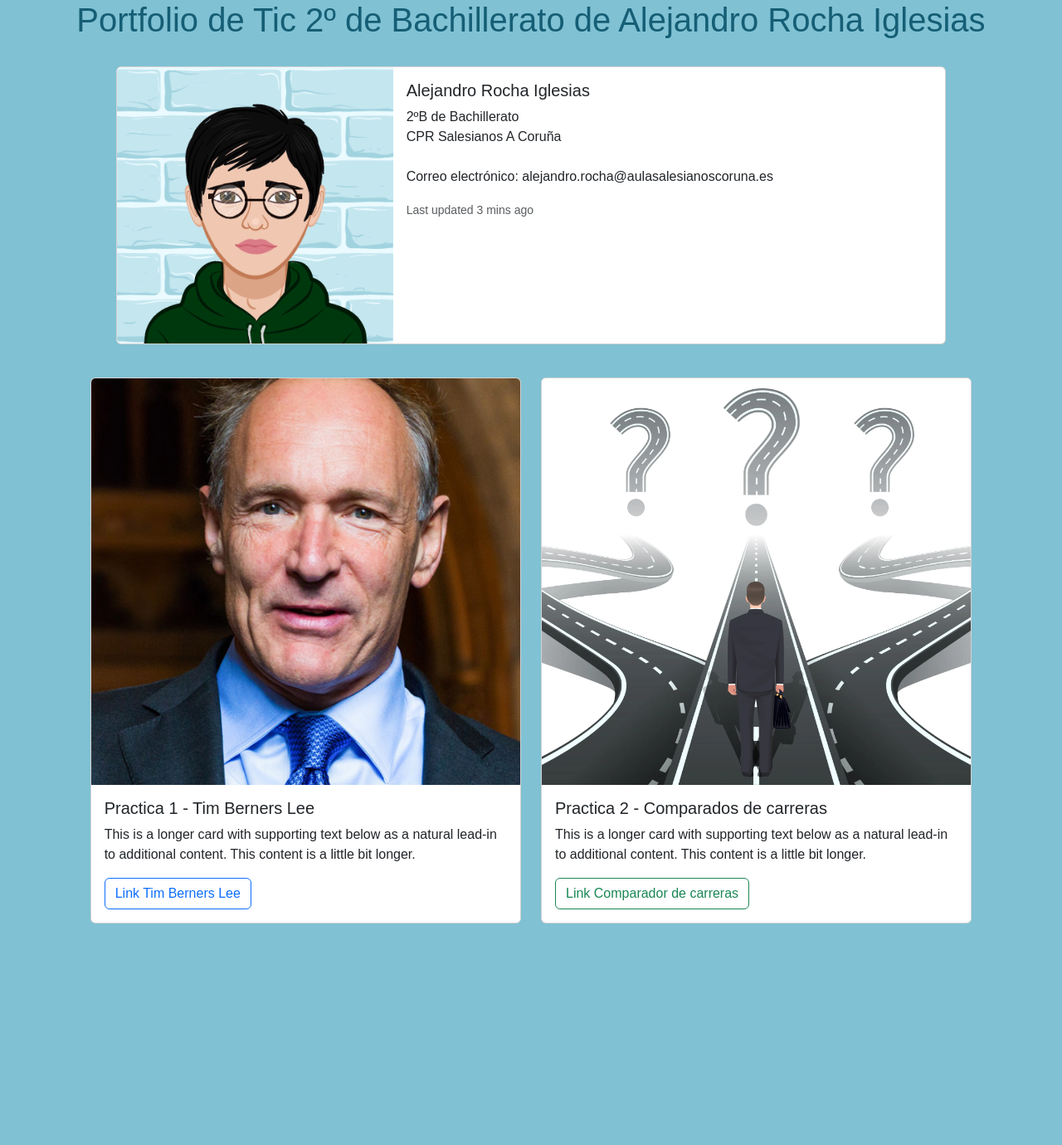
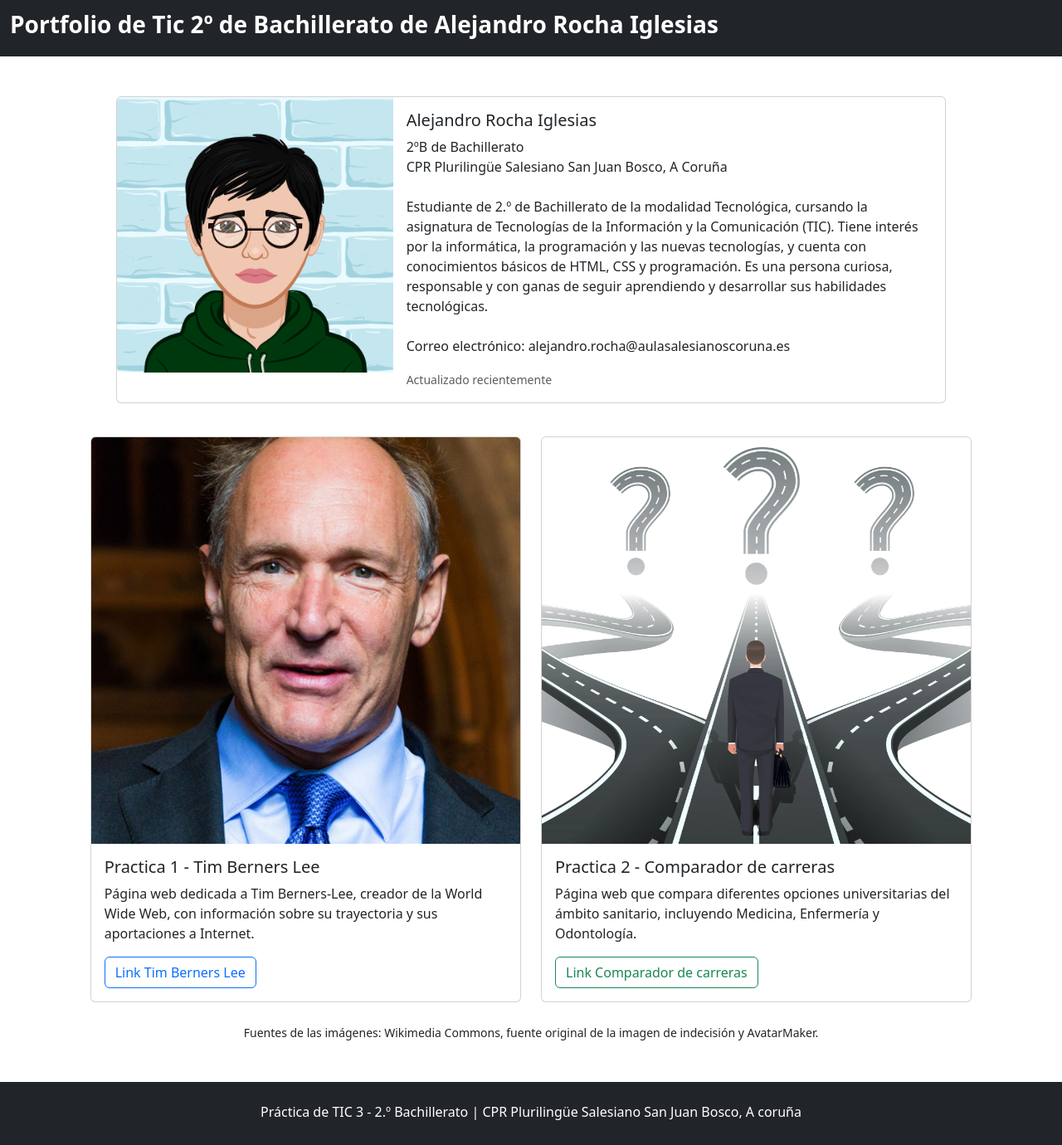
Before and after one commit to Roochaa/Tic2-Practica3, a plain HTML site: page index.html in a window 1280 px wide. Shown: the whole page at 83% size. Before the commit the page ends 1113 px from the top, so only its background shows below. Drawn offline with nearby package versions, Linux system fonts and the light colour scheme; files that its build step writes are made by us from their sources.

Commit message:
añado imagen y un pie de pagina e inicio.
Añado imagen de salsianos un pie de web y un inicio.

```diff
--- a/index.html
+++ b/index.html
@@ -10,7 +10,21 @@
 
 </head>
 <body>
-    <h1 class="text-center">Portfolio de Tic 2º de Bachillerato de Alejandro Rocha Iglesias</h1>
+  <header>
+
+    <nav class="navbar navbar-expand-lg navbar-dark bg-dark mb-4">
+            <div class="container-fluid">
+            <h1 class="navbar-brand fs-3" href="index.html"><strong>Portfolio de Tic 2º de Bachillerato de Alejandro Rocha Iglesias</strong></h1>
+            <button class="navbar-toggler" type="button" data-bs-toggle="collapse" data-bs-target="#navbarNav" aria-controls="navbarNav" aria-expanded="false" aria-label="Toggle navigation">
+                <span class="navbar-toggler-icon"></span>
+            </button>
+            <div class="collapse navbar-collapse" id="navbarNav">
+                <ul class="navbar-nav ms-auto">
+                </ul>
+            </div>
+        </div>
+    </nav>
+</header>
 
 <br>
 
@@ -23,8 +37,8 @@
               <div class="col-md-8">
                 <div class="card-body">
                   <h5 class="card-title">Alejandro Rocha Iglesias</h5>
-                  <p class="card-text">2ºB de Bachillerato<br>CPR Salesianos A Coruña<br><br>Correo electrónico: alejandro.rocha@aulasalesianoscoruna.es</p>
-                  <p class="card-text"><small class="text-body-secondary">Last updated 3 mins ago</small></p>
+                  <p class="card-text">2ºB de Bachillerato<br>CPR Plurilingüe Salesiano San Juan Bosco, A Coruña<br><br>Estudiante de 2.º de Bachillerato de la modalidad Tecnológica, cursando la asignatura de Tecnologías de la Información y la Comunicación (TIC). Tiene interés por la informática, la programación y las nuevas tecnologías, y cuenta con conocimientos básicos de HTML, CSS y programación. Es una persona curiosa, responsable y con ganas de seguir aprendiendo y desarrollar sus habilidades tecnológicas.<br><br>Correo electrónico: alejandro.rocha@aulasalesianoscoruna.es</p>
+                  <p class="card-text"><small class="text-body-secondary">Actualizado recientemente</small></p>
                 </div>
               </div>
             </div>
@@ -39,7 +53,7 @@
           <img src="./img/Sir_Tim_Berners-Lee_(cropped).jpg" class="card-img-top" alt="Tim Berners Lee" style="height: 490px; object-fit: cover;">
           <div class="card-body">
             <h5 class="card-title">Practica 1 - Tim Berners Lee</h5>
-            <p class="card-text">This is a longer card with supporting text below as a natural lead-in to additional content. This content is a little bit longer.</p>
+            <p class="card-text">Página web dedicada a Tim Berners-Lee, creador de la World Wide Web, con información sobre su trayectoria y sus aportaciones a Internet.</p>
             <a class="btn btn-outline-primary" href="./tim berners lee/index.html" role="button">Link Tim Berners Lee</a>
           </div>
         </div>
@@ -48,14 +62,26 @@
         <div class="card">
           <img src="./img/indecision-scaled.webp" class="card-img-top" alt="Caminos" style="height: 490px; object-fit: cover;">
           <div class="card-body">
-            <h5 class="card-title">Practica 2 - Comparados de carreras</h5>
-            <p class="card-text">This is a longer card with supporting text below as a natural lead-in to additional content. This content is a little bit longer.</p>
+            <h5 class="card-title">Practica 2 - Comparador de carreras</h5>
+            <p class="card-text">Página web que compara diferentes opciones universitarias del ámbito sanitario, incluyendo Medicina, Enfermería y Odontología.</p>
             <a class="btn btn-outline-success" href="./comparados de carreras/index2.html" role="button">Link Comparador de carreras</a>
           </div>
         </div>
       </div>
 </div>
 
+<div class="container text-center mt-4">
+  <p><small>
+      Fuentes de las imágenes: Wikimedia Commons, fuente original de la imagen de indecisión y AvatarMaker.
+  </small></p>
+</div>
+
+<footer class="bg-dark text-white text-center py-4 mt-5">
+  <div class="container">
+      <p class="mb-1">Práctica de TIC 3 - 2.º Bachillerato | CPR Plurilingüe Salesiano San Juan Bosco, A coruña</p>
+  </div>
+</footer>
+
 
 </body>
 </html>
```
Also changed, not shown: estilos.css (added), img/salesianos.png (added).
